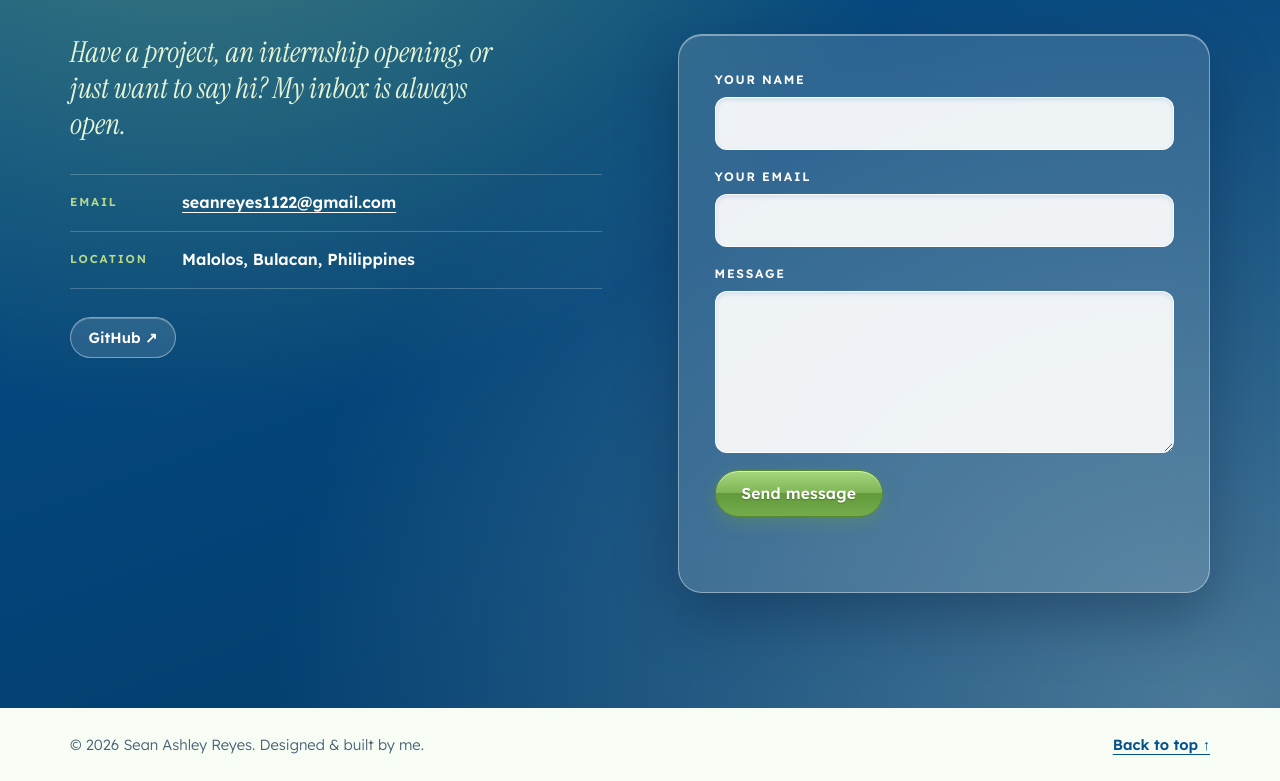
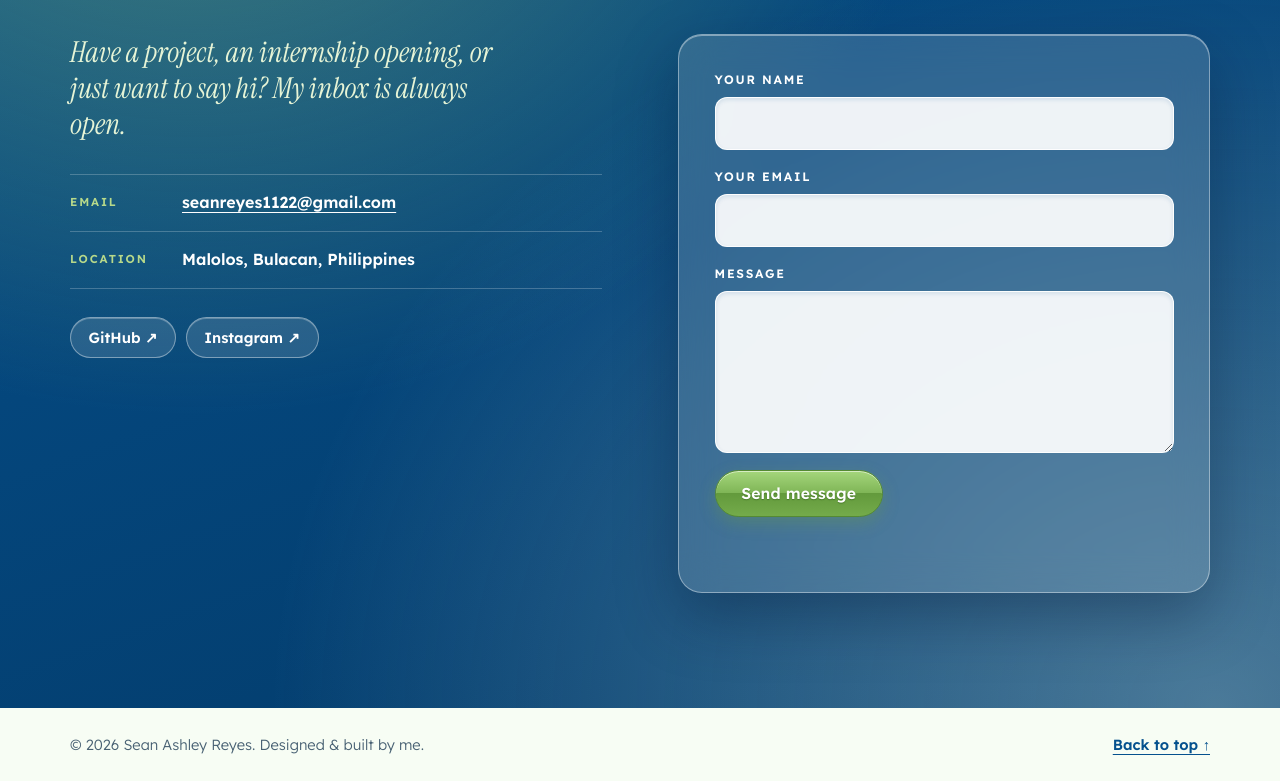
Before and after one commit to sioneldaezima/personal-portfolio, a plain HTML site: page index.html in a window 1280 px wide. Shown: the part 7930-8711 px from the top of the page. Drawn offline with Linux system fonts and the light colour scheme.

Commit message:
Add monogram favicon and Instagram link
Co-Authored-By: Claude Fable 5.2 <noreply@anthropic.com>

```diff
--- a/index.html
+++ b/index.html
@@ -8,7 +8,7 @@
   <meta name="description" content="Portfolio of Sean Ashley Reyes, a BS Information Technology student at La Consolacion University Philippines who builds mobile apps and web systems and does multimedia work.">
   <meta name="theme-color" content="#05518E">
 
-  <link rel="icon" href="assets/images/favicon.svg" type="image/svg+xml">
+  <link rel="icon" href="assets/images/favicon.svg?v=2" type="image/svg+xml">
 
   <link rel="preconnect" href="https://fonts.googleapis.com">
   <link rel="preconnect" href="https://fonts.gstatic.com" crossorigin>
@@ -457,6 +457,7 @@
             <!-- Add LinkedIn / Facebook the same way -->
             <ul class="socials">
               <li><a href="https://github.com/sioneldaezima" target="_blank" rel="noopener">GitHub &nearr;</a></li>
+              <li><a href="https://www.instagram.com/sionel.ishere" target="_blank" rel="noopener">Instagram &nearr;</a></li>
             </ul>
           </div>
 
```
Also changed, not shown: assets/images/favicon.svg.
